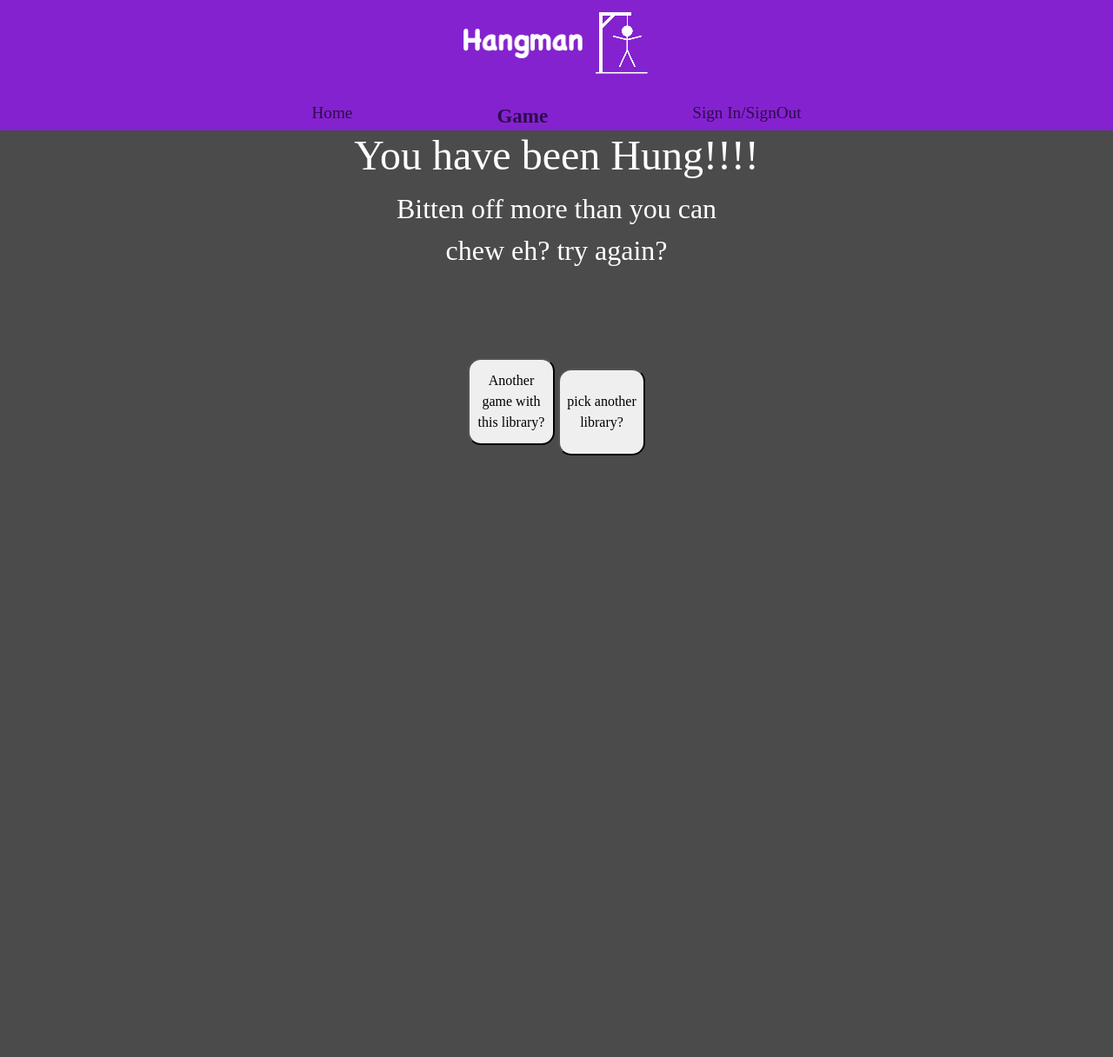
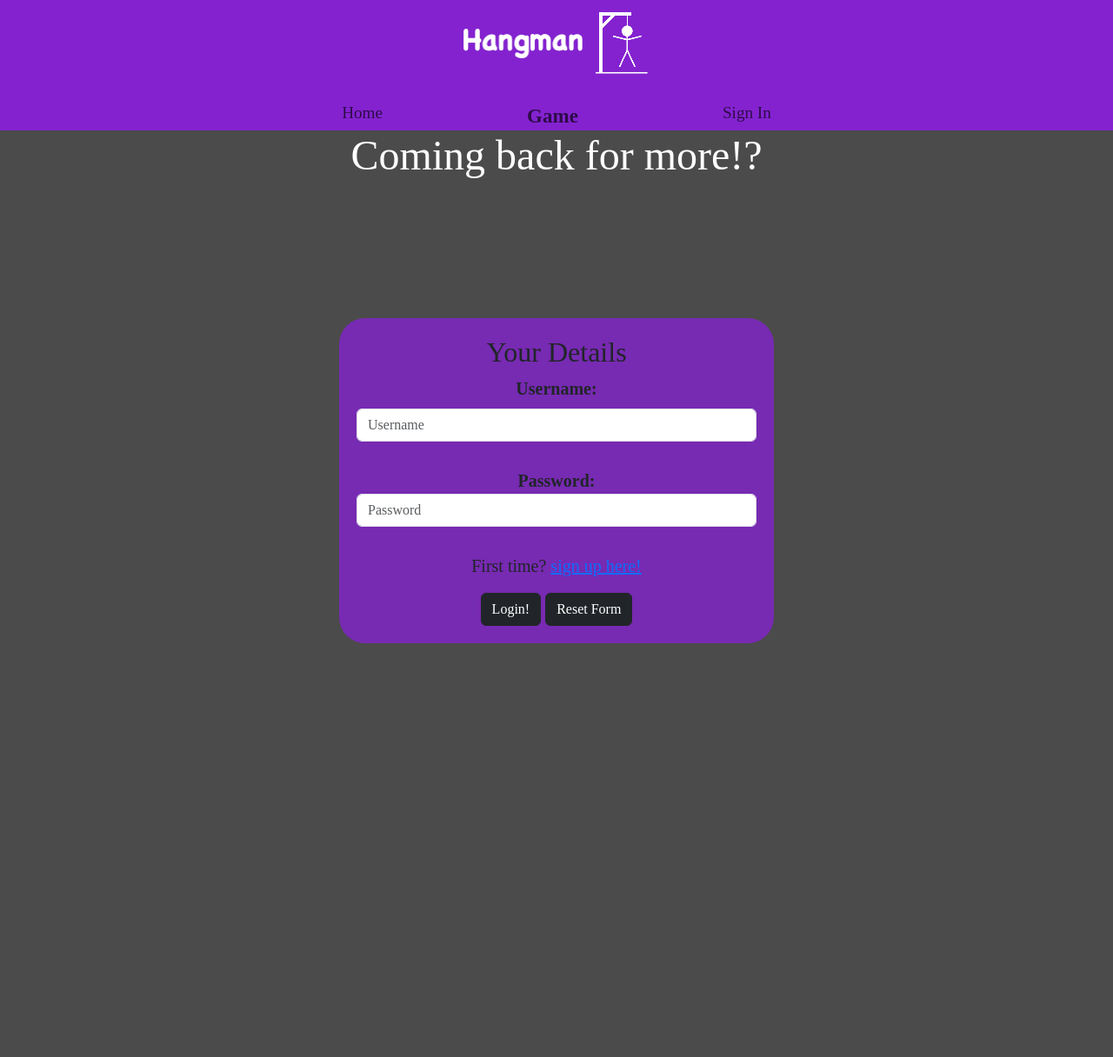
Before and after one commit to Tropicalbunny/FLASK, a Flask app: page /login in a window 1280 px wide. Shown: the whole page at 87% size. Before the commit the page ends 524 px from the top, so only its background shows below. Run offline with Flask 3, Linux system fonts and the light colour scheme; some libraries are stand-ins or nearby versions; some web fonts are replaced.

Commit message:
created the login page

```diff
--- a/app.py
+++ b/app.py
@@ -1,12 +1,20 @@
-from flask import Flask, render_template, request, render_template_string, jsonify, redirect, url_for, flash
+from flask import (
+    Flask, render_template, request, jsonify,
+    redirect, url_for, flash, session)
 import time
 import os
 import pymongo
+from bson.objectid import ObjectId
+from werkzeug.security import generate_password_hash, check_password_hash
 if os.path.exists("env.py"):
     import env
 
 app = Flask(__name__)
-app.secret_key = 'test'
+
+app.config["MONGO_DBNAME"] = os.environ.get("MONGO_DBNAME")
+app.config["MONGO_URI"] = os.environ.get("MONGO_URI")
+app.secret_key = os.environ.get("SECRET_KEY", "TEST")
+
 MONGO_URI = os.environ.get("MONGO_URI")
 DATABASE = "loginInfo"
 COLLECTION = "Users"
@@ -142,8 +150,19 @@ def failLevel():
 @app.route('/login', methods=["GET", "POST"])
 def login():
     time.sleep(0.1)
-    data = request.form
-    print(data)
+    if request.method == 'POST':
+        username = request.form.get('username')
+        password1 = request.form.get('password1')
+        usernameCheck = coll.find_one({"username": username.lower(),})
+        if usernameCheck:
+            if check_password_hash(usernameCheck["password"], password1):
+                session["user"] = request.form.get("username").lower()
+                flash("Welcome Back! {}".format(request.form.get("username")), category='pass')
+                return redirect(url_for("index"))
+            else:
+                flash("username and/or password is incorrect", category="fail")
+
+
     return render_template('login.html',)
 
 
@@ -156,7 +175,7 @@ def signup():
         name = request.form.get('name')
         password1 = request.form.get('password1')
         password2 = request.form.get('password2')
-        usernameCheck = coll.find_one({"username": username,})
+        usernameCheck = coll.find_one({"username": username.lower(),})
         if password1 != password2:
             flash('Passwords do not match', category='fail')
         elif len(password1) < 5:
@@ -165,12 +184,14 @@ def signup():
             flash('username exists in the database', category='fail')
         else:
             flash('Account created!', category='pass')
+            password = generate_password_hash(password1)
             newInfo = {
                     "name": name,
                     "username": username,
-                    "password": password1
+                    "password": password
             }
             coll.insert_one(newInfo)
+            session["user"] = request.form.get("username").lower()
             return render_template('index.html')
 
 
--- a/templates/base.html
+++ b/templates/base.html
@@ -35,7 +35,7 @@
                                 <a class="nav-link small-screen activesheet link-hover" href="/gameboard">Game</a>
                             </li>
                             <li class="nav-item ">
-                                <a class="nav-link small-screen link-hover" href="/signup">Sign In/SignOut</a>
+                                <a class="nav-link small-screen link-hover" href="{{url_for('login')}}">Sign In</a>
                             </li>
                         </ul>
                     </div>
--- a/templates/login.html
+++ b/templates/login.html
@@ -5,14 +5,29 @@
 {% endblock %}
 
 {% block body %}
-<section>
-    <h1 id="title">You have been Hung!!!!</h1>
-    <div id="title-text-container"><p id="title-text">Bitten off more than you can chew eh? try again?</p></div>
-    <div id="home-buttons">
-        <button class="home-button">Another game with this library?</button>
-        <button class="home-button">pick another library?</button>
-    </div>
-    <div id="information-button"></div>
-    <div id="dadtabase-update"></div>
+<div class="location-title">
+    <h1 id="title">Coming back for more!?</h1>
+</div>
+<section id="form-image-outer">
+    <div id="form-background">
+        <div id="form">
+            <h2>Your Details</h2>
+            <form method="POST">
+                <label for="Username" class="form-label"><strong>Username:</strong></label>
+                <input name="username" id="Username" class="form-control" type="text" minlength="4" maxlength="15"
+                    pattern="^[a-zA-Z0-9]{4,15}$" placeholder="Username" required>
+                <br>
+                <label for="password1"><strong>Password:</strong></label>
+                <br>
+                <input name="password1" id="password1" placeholder="Password" class="form-control" minlength="4" maxlength="15"
+                pattern="^[a-zA-Z0-9]{4,15}$" required>
+                <br>
+                <p Class="center-align">
+                    First time?  <a href="{{url_for('signup')}}" class="purple-text text-darken-4">sign up here!</a>
+                </p>
+                <button type="submit" class="btn btn-dark">Login!</button>
+                <input type="reset" value="Reset Form" class="btn btn-dark">
+            </form>
+        </div>
 </section>
 {% endblock %}
```
Also changed, not shown: templates/signup.html (+8 -3 lines).
